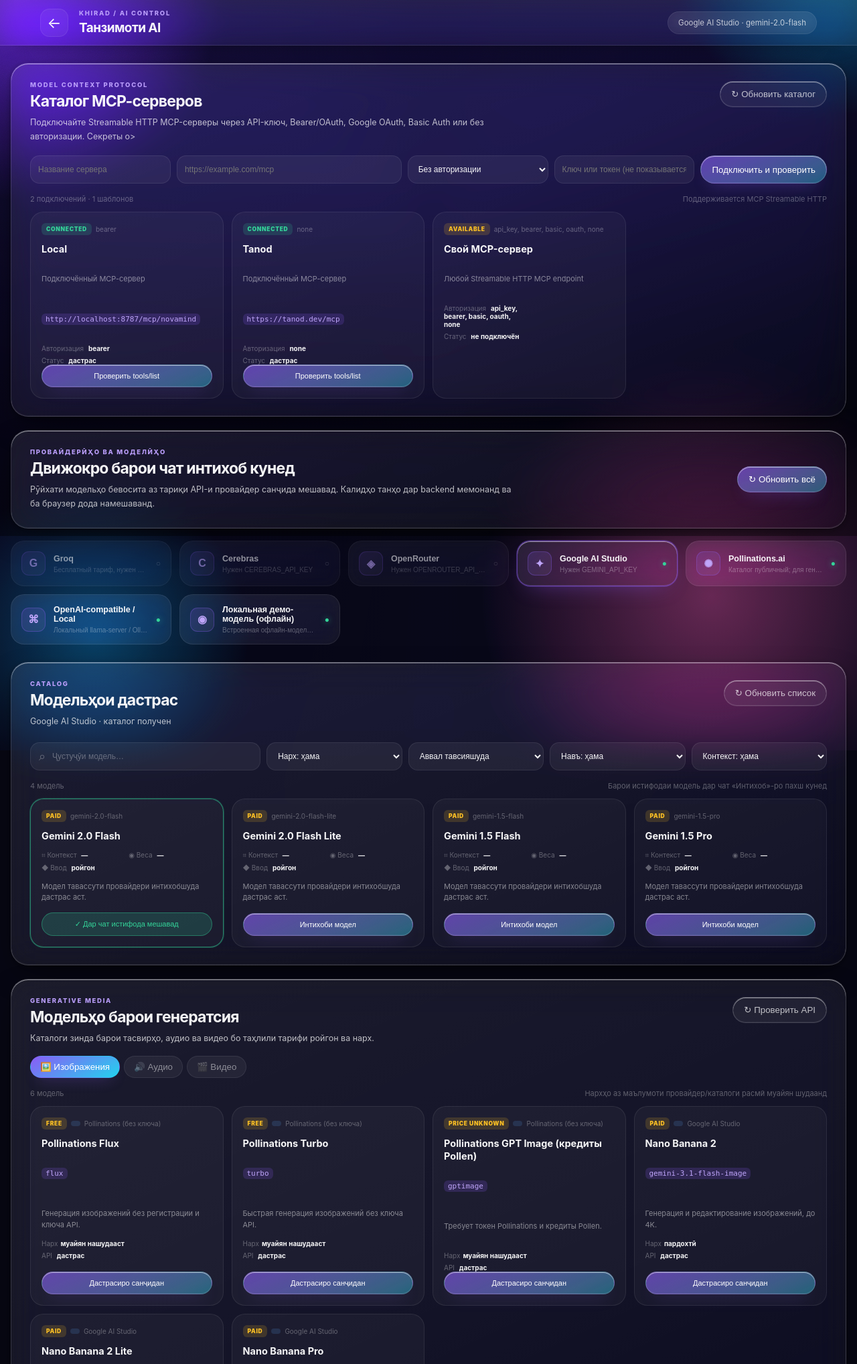
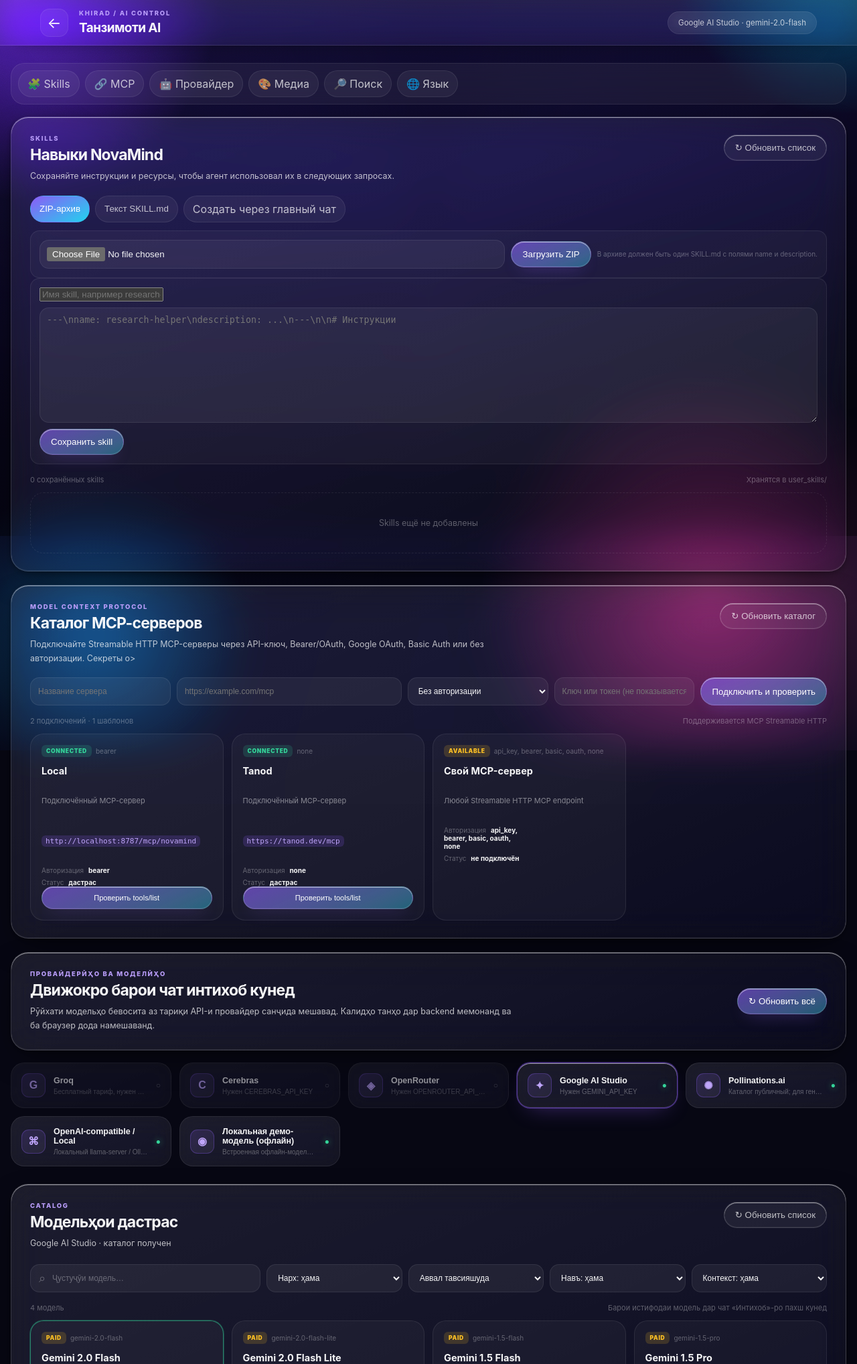
Before and after one commit to podshoevbunyod16-sketch/NovaMind, a Flask app: page /settings in a window 1280 px wide. Shown: the top 2036 px of the page at 67% size. Run offline with Flask 3, Linux system fonts and the light colour scheme; data that the repository does not hold is empty.

Commit message:
Add persistent skills and settings sections

```diff
--- a/routes/settings.py
+++ b/routes/settings.py
@@ -2,9 +2,11 @@
 routes/settings.py — Настройки провайдеров и моделей
 """
 from flask import Blueprint, request, jsonify, render_template, session
+import zipfile
 from ai_providers import fetch_available_models, provider_status, PROVIDER_LABELS, MODEL_ERRORS, media_models_catalog
 from config import PROVIDERS, save_selected_model, current_provider, current_model, GOOGLE_CLIENT_ID
 import mcp_registry
+import skills_registry
 
 settings_bp = Blueprint("settings", __name__)
 
@@ -19,6 +21,47 @@ def chat_page():
 @settings_bp.route('/settings')
 def settings_page():
     return render_template('settings.html')
+
+
+@settings_bp.route('/api/settings/skills')
+def settings_skills():
+    return jsonify({"skills": skills_registry.list_skills()})
+
+
+@settings_bp.route('/api/settings/skills/<skill_id>')
+def settings_skill(skill_id):
+    try:
+        return jsonify(skills_registry.get_skill(skill_id))
+    except (ValueError, FileNotFoundError) as exc:
+        return jsonify({"error": str(exc)}), 404
+
+
+@settings_bp.route('/api/settings/skills/text', methods=['POST'])
+def settings_skill_text():
+    data = request.get_json(silent=True) or {}
+    try:
+        item = skills_registry.save_text(data.get('id') or data.get('name'), data.get('content') or '')
+        return jsonify({"success": True, "skill": item})
+    except ValueError as exc:
+        return jsonify({"error": str(exc)}), 400
+
+
+@settings_bp.route('/api/settings/skills/zip', methods=['POST'])
+def settings_skill_zip():
+    try:
+        item = skills_registry.import_zip(request.files.get('file'))
+        return jsonify({"success": True, "skill": item})
+    except (ValueError, zipfile.BadZipFile) as exc:
+        return jsonify({"error": str(exc)}), 400
+
+
+@settings_bp.route('/api/settings/skills/<skill_id>', methods=['DELETE'])
+def settings_skill_delete(skill_id):
+    try:
+        skills_registry.delete_skill(skill_id)
+        return jsonify({"success": True})
+    except ValueError as exc:
+        return jsonify({"error": str(exc)}), 400
 
 PROVIDER_HINTS = {
     "groq": "Бесплатный тариф, нужен GROQ_API_KEY",
--- a/static/settings.css
+++ b/static/settings.css
@@ -49,6 +49,31 @@ html[data-glass-theme="light"] .eyebrow { color: var(--accent); }
 }
 
 .settings-content { width: min(1250px, calc(100% - 32px)); margin: 26px auto 70px; }
+
+.settings-nav {
+  position: sticky; top: 78px; z-index: 10; display: flex; gap: 8px; flex-wrap: wrap;
+  margin-bottom: 18px; padding: 10px; border: 1px solid var(--glass-border-soft);
+  border-radius: var(--r-md); background: var(--glass-fill); backdrop-filter: blur(16px);
+}
+.settings-nav a, .skill-add-tab {
+  color: var(--text-2); text-decoration: none; border: 1px solid var(--glass-border-soft);
+  border-radius: var(--r-pill); background: var(--glass-fill); padding: 9px 13px;
+  font: 700 11px/1 inherit; cursor: pointer;
+}
+.settings-nav a:hover, .skill-add-tab:hover, .skill-add-tab.active {
+  color: var(--on-accent); background: linear-gradient(150deg, var(--accent), var(--accent-2));
+  border-color: transparent;
+}
+.skills-section { scroll-margin-top: 90px; }
+.settings-content > section { scroll-margin-top: 90px; }
+.skill-add-tabs { display: flex; gap: 8px; flex-wrap: wrap; margin: 18px 0 12px; }
+.skill-add-tab { font: 700 11px/1 inherit; }
+.skill-add-panel { display: flex; gap: 9px; align-items: center; flex-wrap: wrap; padding: 13px; border-radius: var(--r-sm); background: rgba(255,255,255,.035); border: 1px solid var(--glass-border-soft); }
+.skill-add-panel input[type="text"], .skill-add-panel input[type="file"], .skill-add-panel textarea { min-width: 0; color: var(--text-1); background: var(--glass-fill); border: 1px solid var(--glass-border-soft); border-radius: var(--r-sm); padding: 10px; font: 12px/1.5 inherit; }
+.skill-add-panel input[type="file"] { flex: 1; }
+.skill-add-panel textarea { width: 100%; resize: vertical; }
+.skill-add-panel small { color: var(--text-4); font-size: 10px; }
+.skill-delete { background: var(--glass-fill); color: var(--err); box-shadow: none; border-color: color-mix(in srgb, var(--err) 35%, transparent); }
 
 /* ── Карточки ── */
 .hero-card, .catalog-section, .media-section, .tips-grid article, .health-card {
@@ -274,4 +299,8 @@ html[data-glass-theme="light"] .provider-mark { color: var(--accent); }
   .search-field { grid-column: auto; }
   .catalog-meta { display: block; line-height: 1.8; }
   .model-card p { min-height: 0; }
+  .settings-nav { top: 64px; overflow-x: auto; flex-wrap: nowrap; }
+  .settings-nav a { flex: 0 0 auto; }
+  .skill-add-panel { display: grid; }
+  .skill-add-panel .refresh-btn { width: 100%; margin-top: 0; }
 }
--- /dev/null
+++ b/static/skills-settings.js
@@ -0,0 +1,63 @@
+(() => {
+  const $ = (id) => document.getElementById(id);
+  const esc = (v) => String(v ?? '').replace(/[&<>"']/g, c => ({'&':'&amp;','<':'&lt;','>':'&gt;','"':'&quot;',"'":'&#039;'}[c]));
+  const toast = (message, type='') => window.showToast ? window.showToast(message, type) : alert(message);
+
+  function card(skill) {
+    return `<article class="model-card skill-card">
+      <div class="model-card-top"><span class="model-badge free">SKILL</span><span class="model-id">${esc(skill.id)}</span></div>
+      <h3>${esc(skill.name || skill.id)}</h3>
+      <p>${esc(skill.description || '')}</p>
+      ${skill.invalid ? '<p class="error-text">Skill повреждён или имеет неверный формат.</p>' : ''}
+      <button class="select-model skill-delete" type="button" data-skill-delete="${esc(skill.id)}">Удалить</button>
+    </article>`;
+  }
+  async function loadSkills() {
+    const grid = $('skillsGrid');
+    if (!grid) return;
+    $('skillsStatus').textContent = 'Загружаю сохранённые skills…';
+    const response = await fetch('/api/settings/skills');
+    const data = await response.json();
+    if (!response.ok) throw new Error(data.error || 'Не удалось загрузить skills');
+    const skills = data.skills || [];
+    $('skillsStatus').textContent = `${skills.length} сохранённых skill${skills.length === 1 ? '' : 's'}`;
+    grid.innerHTML = skills.length ? skills.map(card).join('') : '<div class="empty-card">Skills ещё не добавлены</div>';
+    grid.querySelectorAll('[data-skill-delete]').forEach(btn => btn.addEventListener('click', async () => {
+      if (!confirm(`Удалить skill «${btn.dataset.skillDelete}»?`)) return;
+      const response = await fetch('/api/settings/skills/' + encodeURIComponent(btn.dataset.skillDelete), {method:'DELETE'});
+      const data = await response.json();
+      if (!response.ok) return toast(data.error || 'Не удалось удалить skill', 'error');
+      toast('Skill удалён');
+      loadSkills().catch(e => toast(e.message, 'error'));
+    }));
+  }
+  async function uploadZip() {
+    const file = $('skillZip')?.files?.[0];
+    if (!file) return toast('Выберите ZIP-архив', 'error');
+    const body = new FormData(); body.append('file', file);
+    const response = await fetch('/api/settings/skills/zip', {method:'POST', body});
+    const data = await response.json();
+    if (!response.ok) return toast(data.error || 'ZIP не принят', 'error');
+    toast(`Skill «${data.skill.name}» сохранён`); $('skillZip').value = ''; loadSkills();
+  }
+  async function saveText() {
+    const response = await fetch('/api/settings/skills/text', {method:'POST', headers:{'Content-Type':'application/json'},
+      body: JSON.stringify({id:$('skillTextName').value, content:$('skillTextContent').value})});
+    const data = await response.json();
+    if (!response.ok) return toast(data.error || 'Текст skill не принят', 'error');
+    toast(`Skill «${data.skill.name}» сохранён`); $('skillTextName').value = ''; $('skillTextContent').value = ''; loadSkills();
+  }
+  function init() {
+    if (!$('skillsGrid')) return;
+    $('refreshSkills')?.addEventListener('click', () => loadSkills().catch(e => toast(e.message, 'error')));
+    $('uploadSkillZip')?.addEventListener('click', () => uploadZip().catch(e => toast(e.message, 'error')));
+    $('saveSkillText')?.addEventListener('click', () => saveText().catch(e => toast(e.message, 'error')));
+    document.querySelectorAll('[data-skill-tab]').forEach(tab => tab.addEventListener('click', () => {
+      document.querySelectorAll('[data-skill-tab]').forEach(x => x.classList.toggle('active', x === tab));
+      $('skillZipPanel').hidden = tab.dataset.skillTab !== 'zip';
+      $('skillTextPanel').hidden = tab.dataset.skillTab !== 'text';
+    }));
+    loadSkills().catch(e => { $('skillsStatus').textContent = e.message; toast(e.message, 'error'); });
+  }
+  if (document.readyState === 'loading') document.addEventListener('DOMContentLoaded', init); else init();
+})();
--- a/templates/index.html
+++ b/templates/index.html
@@ -57,6 +57,11 @@
       <div class="nav-item" onclick="activateMode({prefix: '/code ', label: '💻 Помощник кода', placeholder: 'Опишите, какой код создать...'}); closeSidebar();">
         <svg viewBox="0 0 24 24" fill="none" stroke="currentColor" stroke-width="2"><polyline points="16 18 22 12 16 6"/><polyline points="8 6 2 12 8 18"/></svg>
         Помощник кода
+      </div>
+
+      <div class="nav-item" onclick="activateMode({prefix: 'Создай skill: ', label: '🧩 Создание skill', placeholder: 'Опишите, чему должен научиться skill...'}); closeSidebar();">
+        <span style="font-size:16px;">🧩</span>
+        Создать skill
       </div>
 
       <div class="nav-label">Сервисы</div>
--- a/templates/settings.html
+++ b/templates/settings.html
@@ -23,10 +23,47 @@
 
     <main class="settings-content">
 
+      <nav class="settings-nav" aria-label="Разделы настроек">
+        <a href="#skills-section">🧩 Skills</a>
+        <a href="#mcp-section">🔗 MCP</a>
+        <a href="#provider-section">🤖 Провайдер</a>
+        <a href="#media-section">🎨 Медиа</a>
+        <a href="#search-section">🔎 Поиск</a>
+        <a href="#language-section">🌐 Язык</a>
+      </nav>
+
+      <section class="health-card skills-section" id="skills-section">
+        <div class="catalog-heading">
+          <div>
+            <div class="eyebrow">SKILLS</div>
+            <h2>Навыки NovaMind</h2>
+            <p>Сохраняйте инструкции и ресурсы, чтобы агент использовал их в следующих запросах.</p>
+          </div>
+          <button class="outline-btn" id="refreshSkills" type="button">↻ Обновить список</button>
+        </div>
+        <div class="skill-add-tabs" role="tablist">
+          <button class="skill-add-tab active" type="button" data-skill-tab="zip">ZIP-архив</button>
+          <button class="skill-add-tab" type="button" data-skill-tab="text">Текст SKILL.md</button>
+          <a class="skill-add-tab skill-chat-link" href="/chat?skill=create">Создать через главный чат</a>
+        </div>
+        <div class="skill-add-panel" id="skillZipPanel">
+          <input id="skillZip" type="file" accept=".zip,application/zip">
+          <button class="refresh-btn" id="uploadSkillZip" type="button">Загрузить ZIP</button>
+          <small>В архиве должен быть один SKILL.md с полями name и description.</small>
+        </div>
+        <div class="skill-add-panel" id="skillTextPanel" hidden>
+          <input id="skillTextName" placeholder="Имя skill, например research-helper" maxlength="64">
+          <textarea id="skillTextContent" rows="10" placeholder="---\nname: research-helper\ndescription: ...\n---\n\n# Инструкции"></textarea>
+          <button class="refresh-btn" id="saveSkillText" type="button">Сохранить skill</button>
+        </div>
+        <div class="catalog-meta"><span id="skillsStatus">Загружаю skills…</span><span>Хранятся в user_skills/</span></div>
+        <div class="model-grid" id="skillsGrid"><div class="empty-card loading-card">Загрузка skills…</div></div>
+      </section>
 
 
 
-     <section class="health-card mcp-section">
+
+     <section class="health-card mcp-section" id="mcp-section">
         <div class="catalog-heading">
           <div>
             <div class="eyebrow">MODEL CONTEXT PROTOCOL</div>
@@ -49,7 +86,7 @@
 
 
 
-      <section class="hero-card">
+      <section class="hero-card" id="provider-section">
         <div>
           <div class="eyebrow">ПРОВАЙДЕРЫ И МОДЕЛИ</div>
           <h2>Выберите движок для чата</h2>
@@ -84,7 +121,7 @@
         <div class="model-grid" id="modelGrid"><div class="empty-card">Модели ещё не загружены</div></div>
       </section>
 
-      <section class="media-section">
+      <section class="media-section" id="media-section">
         <div class="catalog-heading">
           <div>
             <div class="eyebrow">GENERATIVE MEDIA</div>
@@ -102,7 +139,7 @@
         <div class="model-grid" id="mediaGrid"><div class="empty-card">Загружаю media-модели…</div></div>
       </section>
 
-      <section class="health-card">
+      <section class="health-card" id="search-section">
         <div class="catalog-heading">
           <div>
             <div class="eyebrow">WEB SEARCH DIAGNOSTICS</div>
@@ -114,7 +151,7 @@
         <div class="health-grid" id="healthGrid"><div class="empty-card loading-card">Проверка бэкендов…</div></div>
       </section>
 
-      <section class="health-card">
+      <section class="health-card" id="language-section">
         <div class="catalog-heading">
           <div>
             <div class="eyebrow">INTERFACE LANGUAGE</div>
@@ -138,7 +175,8 @@
   </div>
   <div class="toast" id="toast" role="status"></div>
   <script src="/static/i18n.js"></script>
-  <script src="/static/settings.js"></script>
+  <script src="/static/settings.js?v=skills1"></script>
   <script src="/static/mcp-settings.js?v=3"></script>
+  <script src="/static/skills-settings.js?v=1"></script>
 </body>
 </html>
```
Also changed, not shown: routes/agent.py (+31 -1 lines), skills_registry.py (added, +157 -0 lines), 1 other file.
